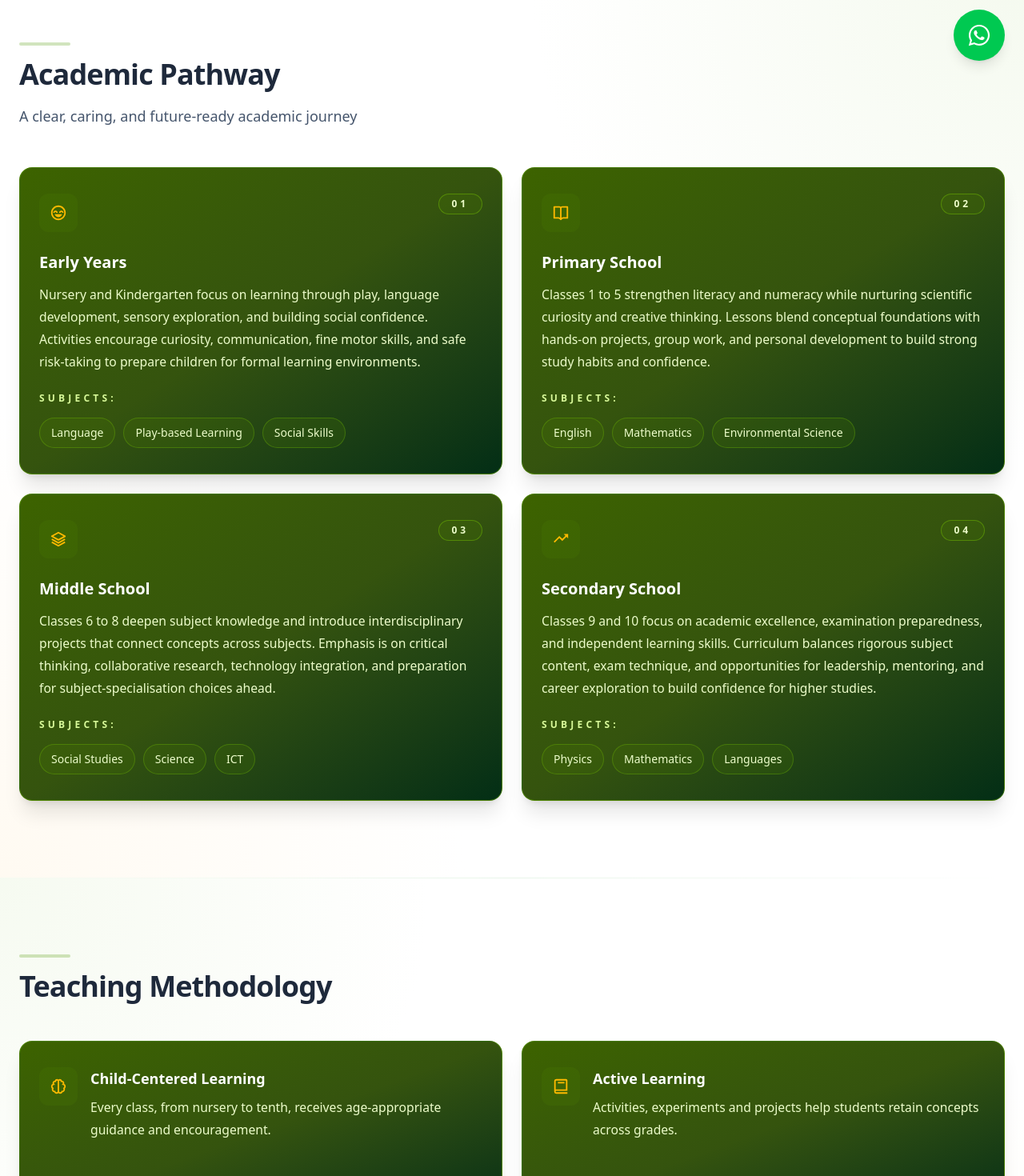
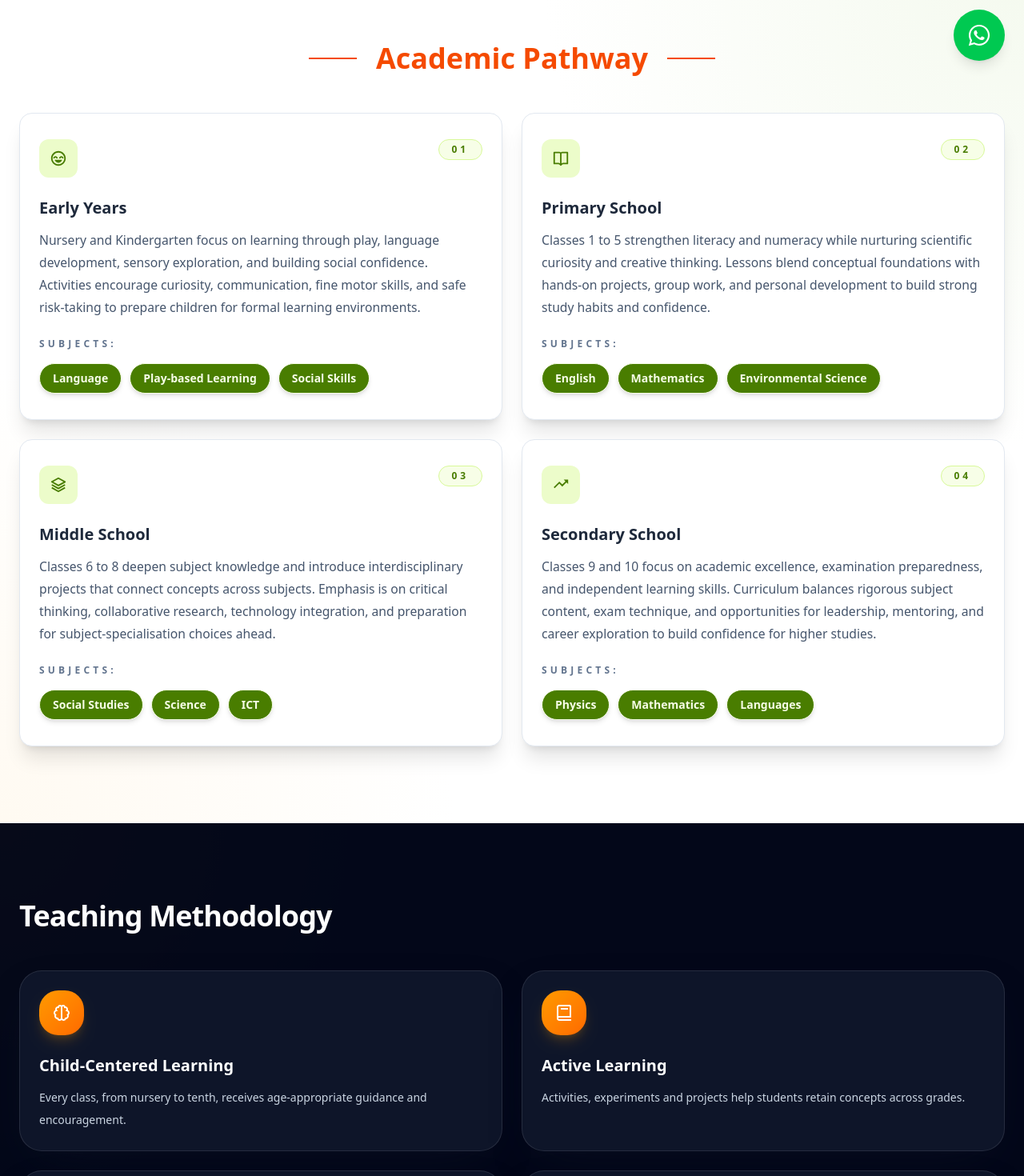
Before and after one commit to subham25997/noza-convent-school, a Next.js app: page /academics/curriculum in a window 1280 px wide. Shown: the part 700-2170 px from the top of the page at 80% size. Built offline with nearby package versions, Linux system fonts and the light colour scheme.

Commit message:
Worked on curriculum part change bg color and did some small modification

```diff
--- a/app/academics/curriculum/page.tsx
+++ b/app/academics/curriculum/page.tsx
@@ -78,10 +78,6 @@ function SectionHeading({
 
   return (
     <div className="max-w-3xl mb-8 sm:mb-10 md:mb-12">
-      <div
-        className={`h-1 w-16 rounded-full ${isInverse ? "bg-lime-200/40" : "bg-[#7CB342]/35"}`}
-        aria-hidden="true"
-      />
       <h2
         className={`mt-4 text-2xl sm:text-3xl md:text-4xl font-semibold tracking-tight ${
           isInverse ? "text-white" : "text-[#1E293B]"
@@ -110,21 +106,22 @@ export default function Academics() {
         <CurriculumStructure />
 
         {/* ================= METHODOLOGY ================= */}
-        <section className="relative overflow-hidden bg-white px-4 sm:px-6 py-16 sm:py-20 md:py-24">
-          <div className="absolute inset-x-0 top-0 h-px bg-linear-to-r from-transparent via-[#E8F5E9] to-transparent" />
-          <div className="absolute inset-0 bg-[radial-gradient(circle_at_top_left,rgba(241,248,233,0.65),transparent_36%),radial-gradient(circle_at_bottom_right,rgba(255,248,236,0.7),transparent_34%)]" />
+        <section className="relative overflow-hidden bg-slate-950 px-4 sm:px-6 py-16 sm:py-20 md:py-24">
+          <div className="absolute inset-0 opacity-10 bg-[radial-gradient(circle_at_top_left,rgba(251,191,36,0.16),transparent_32%),linear-gradient(180deg,rgba(15,23,42,0.95),rgba(15,23,42,1))]" />
 
           <div className="relative max-w-7xl mx-auto">
-            <SectionHeading
-              title="Teaching Methodology"
-            />
+            <div className="mb-8 sm:mb-10 md:mb-12">
+              <h2 className="text-2xl sm:text-3xl md:text-4xl font-semibold tracking-tight text-white">
+                Teaching Methodology
+              </h2>
+            </div>
 
             <motion.div
               variants={sectionVariants}
               initial="hidden"
               whileInView="visible"
               viewport={{ once: true, amount: 0.18 }}
-              className="grid gap-5 sm:gap-6 md:grid-cols-2"
+              className="grid gap-6 md:grid-cols-2"
             >
               {methodologyCards.map((item, i) => {
                 const Icon = item.icon;
@@ -134,21 +131,20 @@ export default function Academics() {
                     key={i}
                     variants={itemVariants}
                     transition={{ duration: 0.3 }}
-                    className="group relative min-h-56 h-full overflow-hidden bg-linear-to-br from-lime-800 via-lime-900 to-green-950 px-6 py-8 rounded-2xl shadow-xl border border-lime-600/50 transition-all duration-300 ease-out cursor-pointer"
+                    className="group rounded-[1.75rem] border border-white/10 bg-slate-900/95 p-6 shadow-[0_20px_60px_-30px_rgba(15,23,42,0.7)] transition hover:-translate-y-1 hover:border-amber-400/30"
+                    style={{ opacity: 1, transform: "none" }}
                   >
-                    <div className="flex items-start gap-4">
-                      <div className="flex h-12 w-12 items-center justify-center rounded-xl bg-lime-700/20 text-amber-400">
-                        <Icon size={22} />
-                      </div>
+                    <div className="flex h-14 w-14 items-center justify-center rounded-3xl bg-linear-to-br from-amber-500 to-orange-500 text-white shadow-lg shadow-amber-500/20">
+                      <Icon className="text-2xl" />
+                    </div>
 
-                      <div className="min-w-0 flex-1">
-                        <h4 className="text-base sm:text-lg font-semibold text-white">
-                          {item.title}
-                        </h4>
-                        <p className="mt-2 text-sm sm:text-[0.98rem] leading-7 text-lime-100">
-                          {item.desc}
-                        </p>
-                      </div>
+                    <div className="mt-6">
+                      <h4 className="text-lg font-semibold text-white sm:text-xl">
+                        {item.title}
+                      </h4>
+                      <p className="mt-3 text-sm leading-7 text-slate-300">
+                        {item.desc}
+                      </p>
                     </div>
                   </motion.article>
                 );
@@ -198,12 +194,22 @@ export default function Academics() {
           </div>
         </section>
 
+        {/* ================= GET IN TOUCH HEADING ================= */}
+        <section className="relative bg-white px-4 sm:px-6 pt-16 sm:pt-20 md:pt-24 pb-6">
+          <div className="relative max-w-6xl mx-auto">
+            <SectionHeading
+              title="Get in Touch"
+              subtitle="Have questions about admissions, academics, or school life? We're here to help."
+            />
+          </div>
+        </section>
+
         {/* ================= CTA ================= */}
-        <section className="bg-white px-4 sm:px-6 py-16 sm:py-20 md:py-24 pb-24 sm:pb-28 md:pb-32">
+        <section className="bg-white px-4 sm:px-6 py-8 pb-24 sm:pb-28 md:pb-32">
           <div className="max-w-4xl mx-auto group relative min-h-56 h-full overflow-hidden bg-linear-to-br from-lime-800 via-lime-900 to-green-950 px-6 py-8 rounded-2xl shadow-xl border border-lime-600/50 transition-all duration-300 ease-out cursor-pointer text-center sm:p-8 md:p-12">
             <SectionHeading
-              title="Enroll Today for a Complete School Journey"
-              subtitle="Admissions are open for Nursery through Class 10. Join a caring school environment rooted in strong academics and holistic growth."
+              title="Have an Enquiry? We're Here to Help"
+              subtitle="Admissions are open for Nursery through Class 12. Join a caring school environment rooted in strong academics and holistic growth."
               tone="inverse"
             />
 
--- a/app/contact/page.tsx
+++ b/app/contact/page.tsx
@@ -80,7 +80,6 @@ function SectionHeading({
 }) {
   return (
     <div className="max-w-3xl mb-8 sm:mb-10 md:mb-12">
-      <div className="h-1 w-16 rounded-full bg-[#5E8C31]/35" aria-hidden="true" />
       <p className="mt-4 text-xs font-semibold uppercase tracking-[0.45em] text-[#5E8C31]">
         {label}
       </p>
--- a/components/academics/CurriculumStructure.tsx
+++ b/components/academics/CurriculumStructure.tsx
@@ -35,14 +35,14 @@ export default function CurriculumStructure() {
     <section id="curriculum" className="relative overflow-hidden bg-white px-4 sm:px-6 py-16 sm:py-20 md:py-24">
       <div className="absolute inset-0 bg-[radial-gradient(circle_at_top_right,rgba(241,248,233,0.75),transparent_36%),radial-gradient(circle_at_bottom_left,rgba(255,248,236,0.7),transparent_34%)]" />
       <div className="relative max-w-7xl mx-auto">
-        <div className="max-w-3xl mb-8 sm:mb-10 md:mb-12">
-          <div className="h-1 w-16 rounded-full bg-[#7CB342]/35" aria-hidden="true" />
-          <h2 className="mt-4 text-2xl sm:text-3xl md:text-4xl font-semibold tracking-tight text-[#1E293B]">
-            Academic Pathway
-          </h2>
-          <p className="mt-4 text-sm sm:text-base md:text-lg leading-7 sm:leading-8 text-slate-600 max-w-2xl">
-            A clear, caring, and future-ready academic journey
-          </p>
+        <div className="mx-auto mb-8 sm:mb-10 md:mb-12 max-w-4xl">
+          <div className="flex items-center gap-4 justify-center mb-10">
+            <div className="flex-1 h-0.5 max-w-15 bg-orange-600" />
+            <span className="text-orange-600 px-2 text-center text-2xl sm:text-3xl md:text-4xl font-bold">
+              Academic Pathway
+            </span>
+            <div className="flex-1 h-0.5 max-w-15 bg-orange-600" />
+          </div>
         </div>
 
         <motion.div
@@ -66,28 +66,28 @@ export default function CurriculumStructure() {
                   visible: { opacity: 1, y: 0, scale: 1 },
                 }}
                 transition={{ duration: 0.3 }}
-                className="group relative min-h-56 h-full overflow-hidden bg-linear-to-br from-lime-800 via-lime-900 to-green-950 px-6 py-8 rounded-2xl shadow-xl border border-lime-600/50 transition-all duration-300 ease-out cursor-pointer"
+                className="group relative min-h-56 h-full overflow-hidden bg-white px-6 py-8 rounded-2xl shadow-xl border border-slate-200 transition-all duration-300 ease-out cursor-pointer"
               >
                 <div className="flex items-start justify-between gap-4">
-                  <div className="flex h-12 w-12 items-center justify-center rounded-xl bg-lime-700/20 text-amber-400">
+                  <div className="flex h-12 w-12 items-center justify-center rounded-xl bg-lime-100 text-lime-700">
                     <Icon size={22} />
                   </div>
 
-                  <span className="inline-flex rounded-full border border-lime-500/40 bg-lime-700/20 px-4 py-1 text-xs font-semibold uppercase tracking-[0.32em] text-lime-100">
+                  <span className="inline-flex rounded-full border border-lime-200 bg-lime-50 px-4 py-1 text-xs font-semibold uppercase tracking-[0.32em] text-lime-700">
                     0{i + 1}
                   </span>
                 </div>
 
-                <h3 className="mt-6 text-lg sm:text-xl font-semibold text-white">
+                <h3 className="mt-6 text-lg sm:text-xl font-semibold text-[#1E293B]">
                   {item.title}
                 </h3>
 
-                <p className="mt-3 text-sm sm:text-[0.98rem] leading-7 text-lime-100">
+                <p className="mt-3 text-sm sm:text-[0.98rem] leading-7 text-slate-600">
                   {item.desc}
                 </p>
 
                 <div className="mt-6">
-                  <p className="text-xs font-semibold uppercase tracking-[0.35em] text-lime-200">
+                  <p className="text-xs font-semibold uppercase tracking-[0.35em] text-slate-500">
                     Subjects:
                   </p>
 
@@ -95,8 +95,9 @@ export default function CurriculumStructure() {
                     {item.subjects?.map((sub, idx) => (
                       <span
                         key={idx}
-                        className="inline-flex items-center rounded-full border border-lime-500/30 bg-lime-700/20 px-3.5 py-2 text-sm text-lime-100 transition duration-300 hover:bg-amber-400 hover:text-black"
+                        className="inline-flex items-center gap-2 rounded-full border bg-lime-700 px-4 py-2 text-sm font-semibold text-lime-50 shadow-md transition duration-300 hover:-translate-y-0.5 hover:bg-lime-600 hover:border-lime-800"
                       >
+
                         {sub}
                       </span>
                     ))}
--- a/components/academics/HeroAcademics.tsx
+++ b/components/academics/HeroAcademics.tsx
@@ -29,8 +29,6 @@ export default function HeroAcademics() {
           transition={{ duration: 0.75, delay: 0.15 }}
           className="relative z-10 flex w-full max-w-212.5 flex-col items-center text-center"
         >
-          <div className="h-1 w-16 rounded-full bg-white/35" aria-hidden="true" />
-
           <h1 className="mt-5 text-3xl sm:text-4xl md:text-5xl lg:text-6xl font-bold tracking-tight text-white leading-tight">
             Nursery to Class 12: Learning at Every Step
           </h1>
--- a/components/gallery/HeroGallery.tsx
+++ b/components/gallery/HeroGallery.tsx
@@ -29,8 +29,6 @@ export default function HeroGallery() {
           transition={{ duration: 0.75, delay: 0.15 }}
           className="relative z-10 flex w-full max-w-212.5 flex-col items-center px-4 text-center sm:px-6"
         >
-          <div className="h-1 w-16 rounded-full bg-white/35" aria-hidden="true" />
-
           <h1 className="mt-5 text-3xl font-bold leading-tight tracking-tight text-white sm:text-4xl md:text-5xl lg:text-6xl">
             Gallery
           </h1>
--- a/components/gallery/PhotoGallery.tsx
+++ b/components/gallery/PhotoGallery.tsx
@@ -69,7 +69,6 @@ export default function ModernPhotoGallery({ images }: PhotoGalleryProps) {
 
       <div className="relative mx-auto max-w-7xl">
         <div className="max-w-3xl mb-8 sm:mb-10 md:mb-12">
-          <div className="h-1 w-16 rounded-full bg-[#5E8C31]/35" aria-hidden="true" />
           <p className="mt-4 text-xs font-semibold uppercase tracking-[0.45em] text-[#5E8C31]">
             Gallery
           </p>
```
